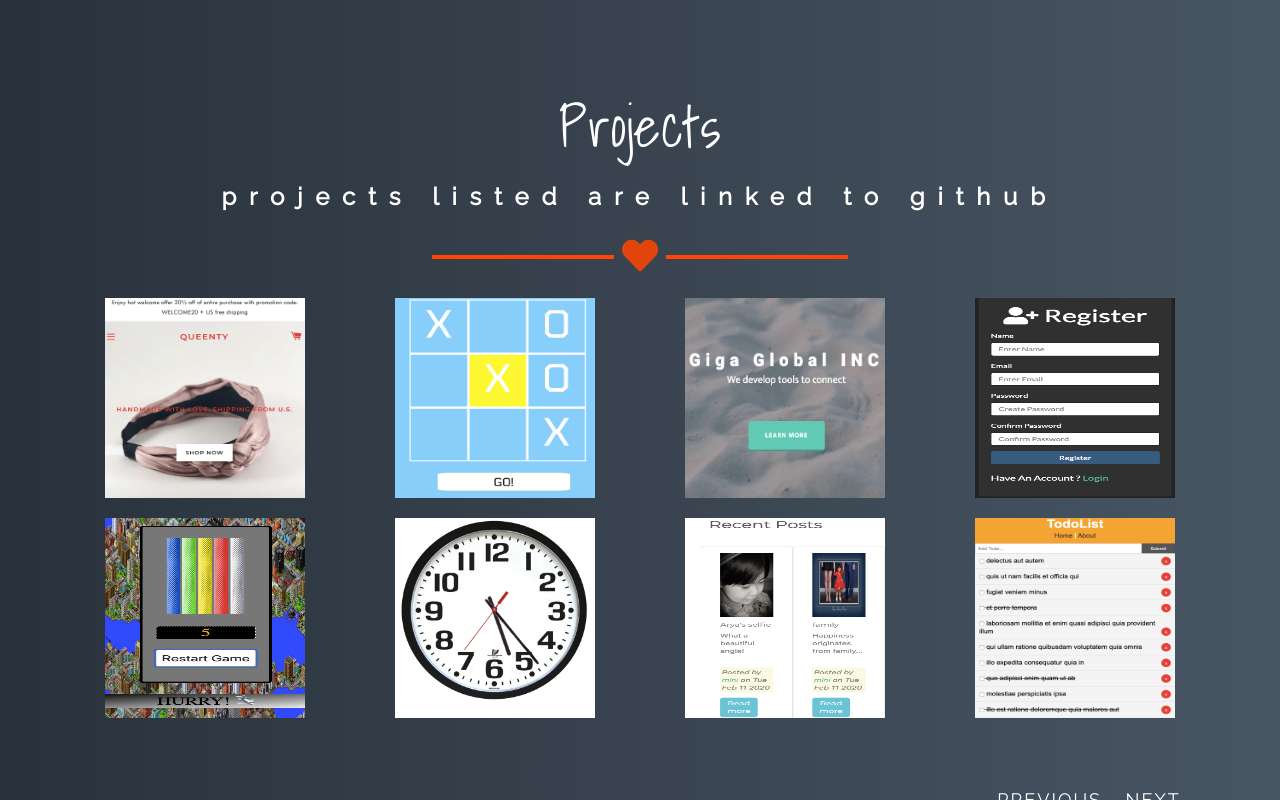
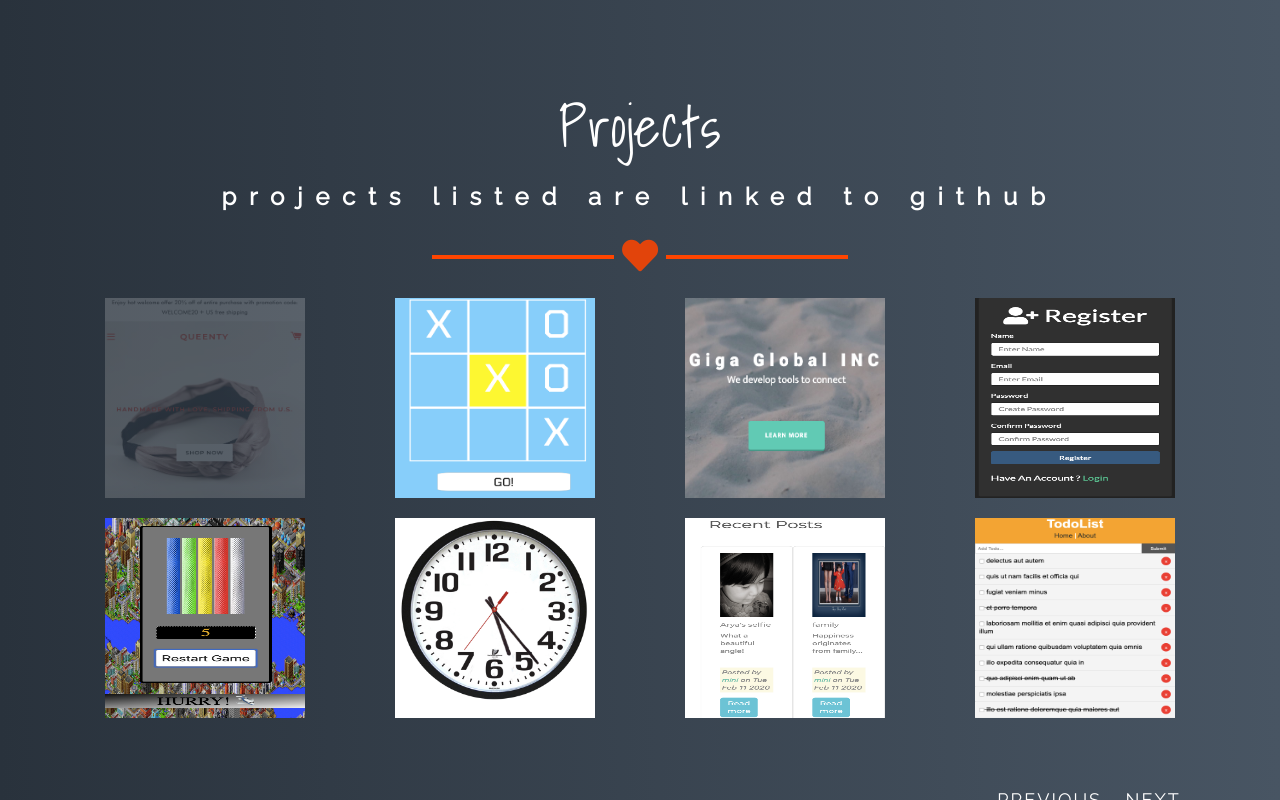
Before and after one commit to wangchunrong1983/portfolio.github.io, a plain HTML site: page projects.html in a window 1280 px wide. In both pictures the pointer is over the link 205 px from the left and 1154 px from the top of the page. Shown: the part 754-1554 px from the top of the page. Drawn offline with nearby package versions, Linux system fonts and the light colour scheme.

Commit message:
Update style.css

```diff
--- a/style.css
+++ b/style.css
@@ -460,10 +460,11 @@ nav ul{
     grid-template-columns: repeat(2, 1fr);
     grid-gap:1.5rem;
     animation: move 1s forwards;
+    opacity:1;
 }
 
 .image-group a:hover{
-    opacity:1;
+    opacity:.2;
     color:white;
 }
 
```
